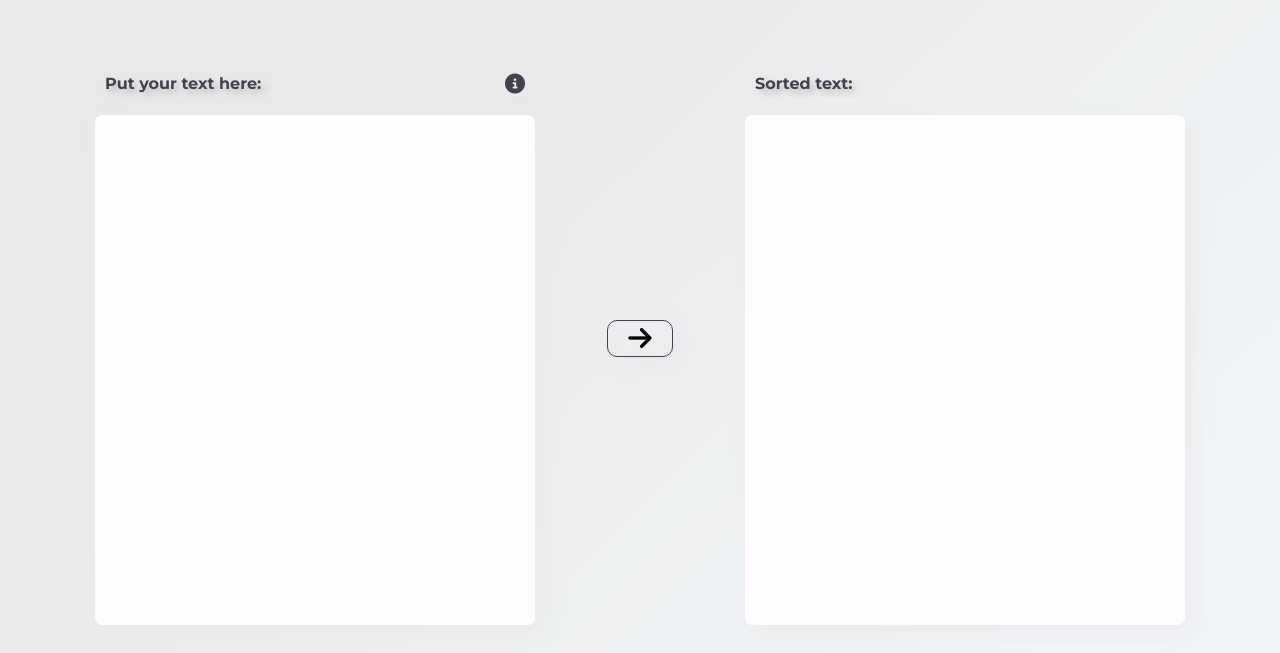
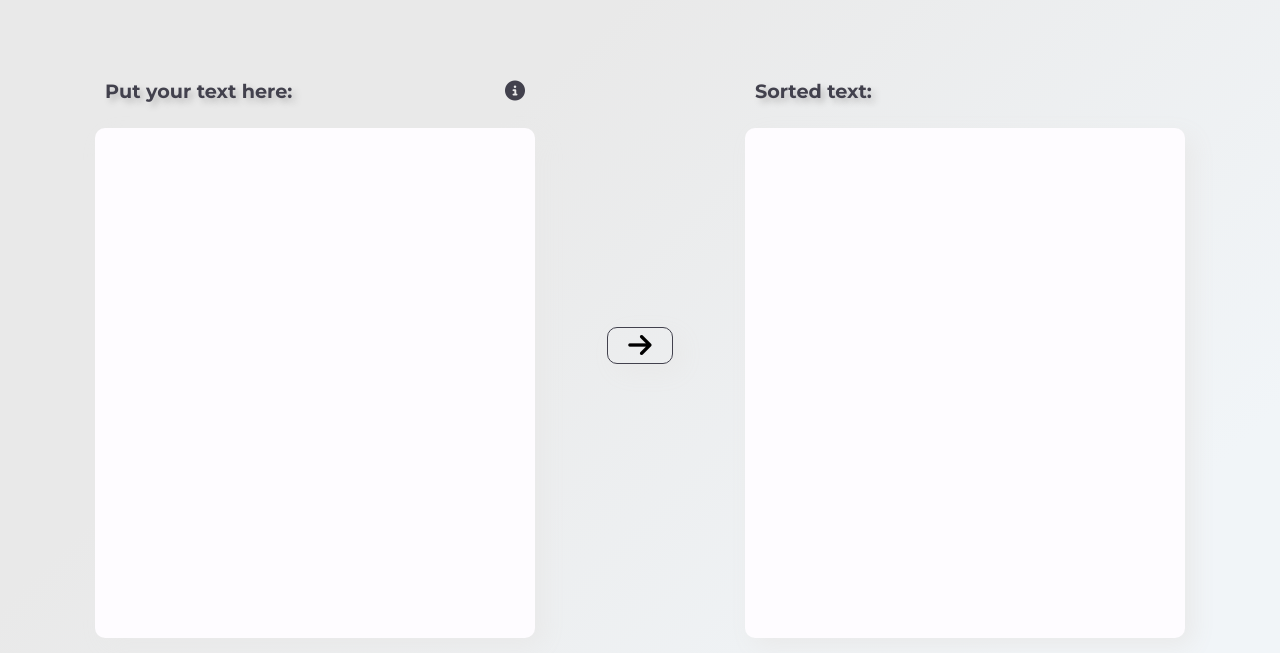
Before and after one commit to radykalnyradek/alphabetical-sort, a plain HTML site: page index.html in a window 1280 px wide. Shown: the part 147-800 px from the top of the page. Drawn offline with Linux system fonts and the light colour scheme.

Commit message:
modified a bit

```diff
--- a/style.css
+++ b/style.css
@@ -42,6 +42,10 @@ main {
   font-size: 20px;
 }
 
+.heading-info i:hover {
+  cursor: pointer;
+}
+
 .info-window {
   display: none;
 }
@@ -79,6 +83,7 @@ main {
 }
 
 h4 {
+  font-size: 1.2rem;
   text-shadow: 4px 4px 6px rgba(187, 187, 187, 1);
 }
 
@@ -95,11 +100,15 @@ textarea {
   height: 60vh;
   width: 70%;
   resize: none;
-  border-radius: 7px;
+  border-radius: 10px;
   padding: 15px 10px;
   border: none;
   font-size: 14px;
   background-color: #fefcff;
+}
+
+textarea:focus {
+  outline: none;
 }
 
 .sort-button {
```
